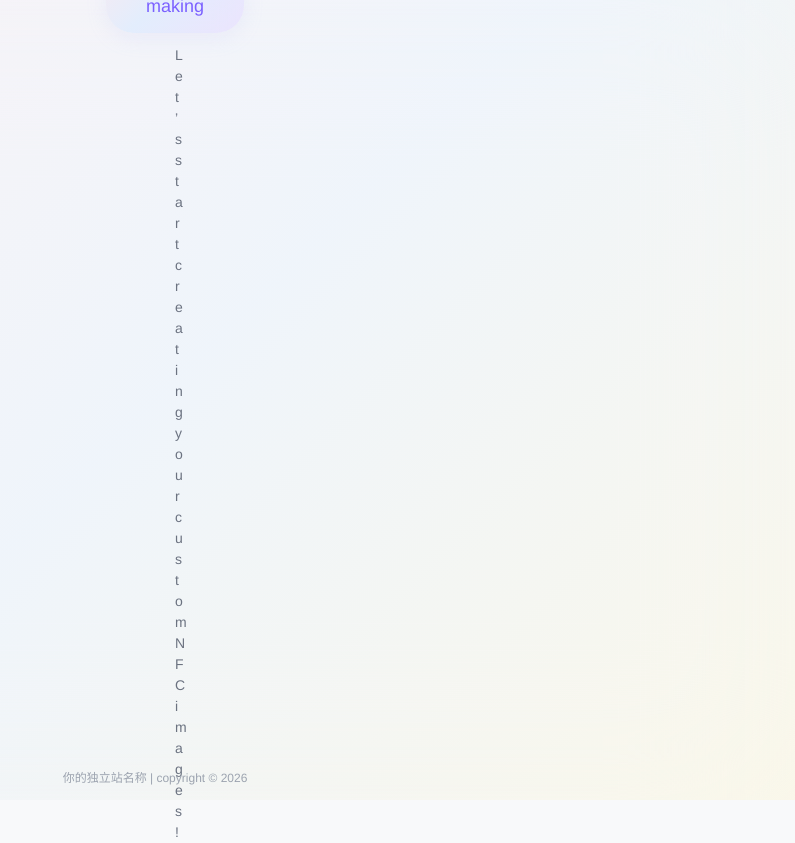
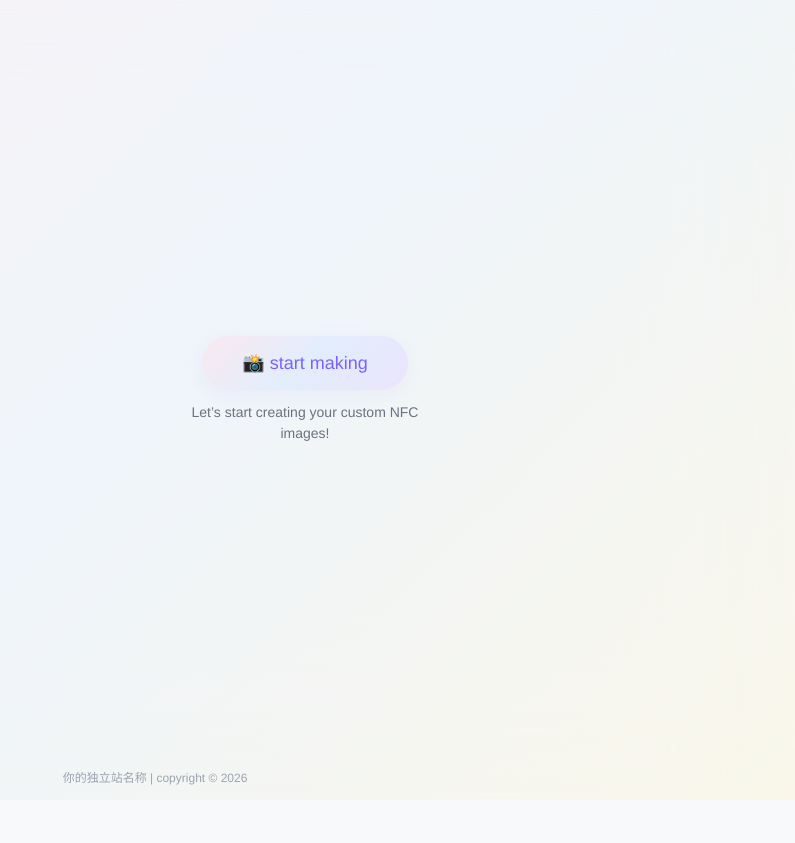
Before and after one commit to Tokiorain/nfcdesignpage-createwhatuwant, a plain HTML site: page index.html in a window 1280 px wide. Shown: the whole page, without its empty margins (485-1280 px from the left). After the commit the page ends 800 px from the top, so only its background shows below. Drawn offline with Linux system fonts and the light colour scheme.

```diff
--- a/index.html
+++ b/index.html
@@ -125,6 +125,8 @@
             justify-content: center;
             text-align: center;
             padding: 20px;
+            box-sizing: border-box; /* 防止padding撑出宽度 */
+            min-width: 300px; /* 给父容器最小宽度，避免压缩文字 */
         }
         /* 弥散按钮 */
         .go-make-btn {
```
